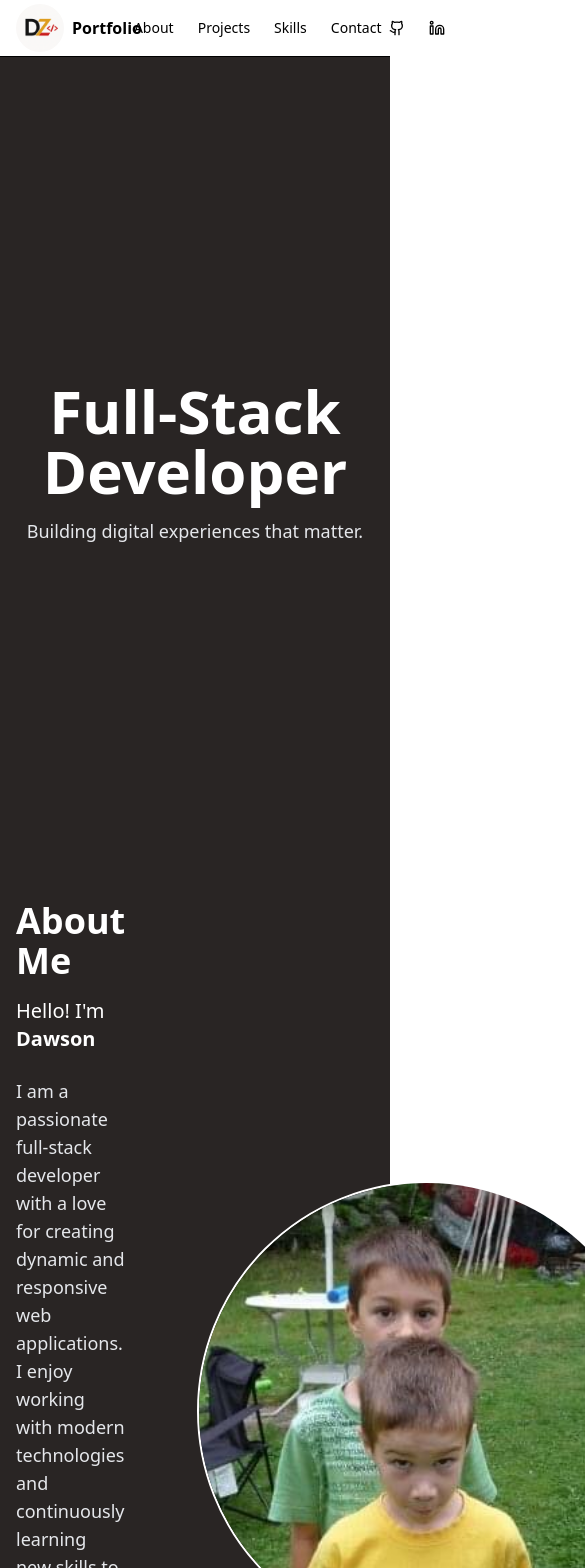
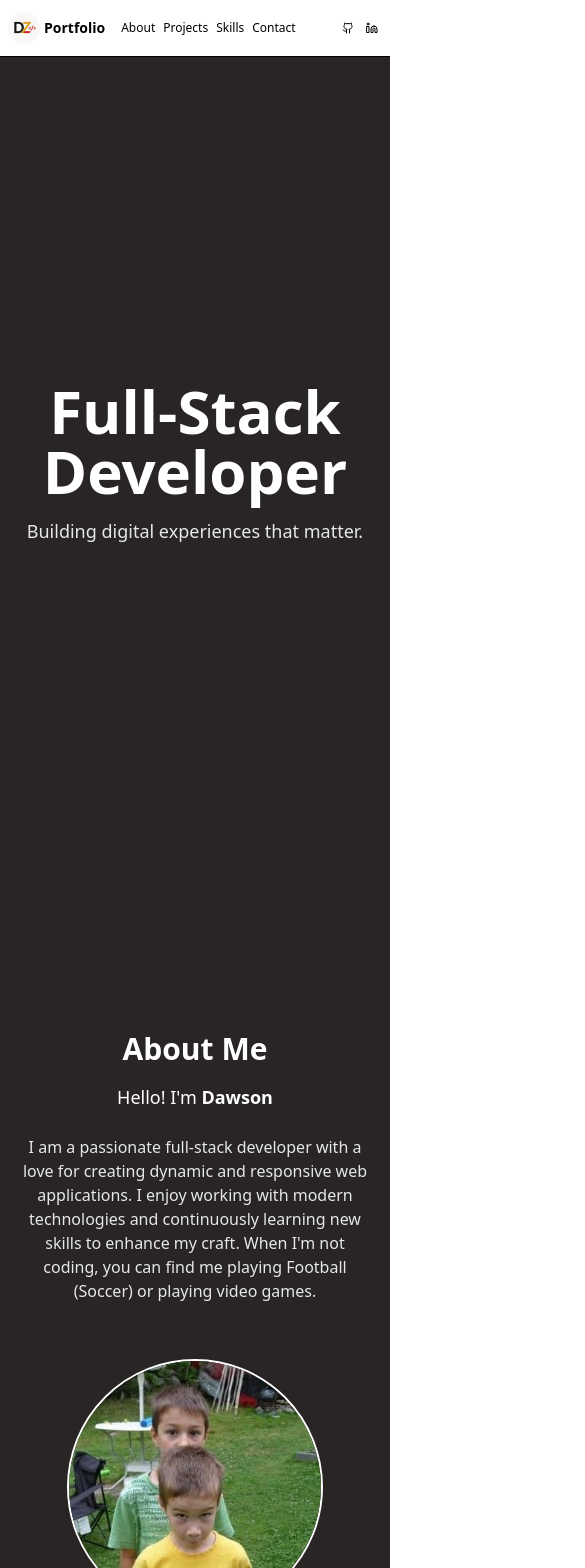
Before and after one commit to DawsonZorn/Personal-Portfolio, a React (Vite) app: page / in a window 390 px wide. Shown: the top 1568 px of the page, 585 px wide, since content can reach past the window. Built offline with nearby package versions, Linux system fonts and the light colour scheme.

Commit message:
Feat: Added Mobile/Smaller screen view compatability for better viewing of content

```diff
--- a/src/components/about.jsx
+++ b/src/components/about.jsx
@@ -2,25 +2,27 @@ import Image from '../../public/image.jpg';
 
 export default function About() {
   return (
-    <div id="about" className="w-full min-h-screen flex items-center justify-center px-4 bg-stone-800">
-      <div className="max-w-6xl mx-auto flex items-center gap-6">
-        <div className="flex-1 pr-6">
-          <h1 className="text-4xl text-white font-bold mb-4">About Me</h1>
-          <p className="text-xl text-white mb-6">
+    <div id="about" className="w-full min-h-screen bg-stone-800 flex items-center justify-center px-4">
+      <div className="max-w-6xl mx-auto flex flex-col lg:flex-row items-center gap-6 lg:gap-12">
+        {/* Text content */}
+        <div className="flex-1 text-center lg:text-left lg:pr-6">
+          <h1 className="text-3xl sm:text-4xl text-white font-bold mb-4">About Me</h1>
+          <p className="text-lg sm:text-xl text-white mb-6">
             Hello! I'm <span className="font-semibold">Dawson</span>
           </p>
-          <p className="text-lg text-gray-200 mb-8">
+          <p className="text-base sm:text-lg text-gray-200 mb-8">
             I am a passionate full-stack developer with a love for creating dynamic and responsive web applications.
             I enjoy working with modern technologies and continuously learning new skills to enhance my craft.
             When I'm not coding, you can find me playing Football (Soccer) or playing video games.
           </p>
         </div>
 
-        <div className="flex-shrink-0 ml-6">
+        {/* Image */}
+        <div className="flex-shrink-0">
           <img
             src={Image}
             alt="Profile"
-            className="w-115 h-115 rounded-full border-2 border-white object-cover"
+            className="w-64 h-64 sm:w-80 sm:h-80 lg:w-96 lg:h-96 rounded-full border-2 border-white object-cover"
           />
         </div>
       </div>
--- a/src/components/navBar.jsx
+++ b/src/components/navBar.jsx
@@ -4,14 +4,14 @@ import DZ from '../../public/DZ.png'
 export default function NavBar() {
   return (
     <header className="sticky top-0 z-50 w-full border-b bg-background/95 backdrop-blur supports-[backdrop-filter]:bg-background/60">
-      <div className="w-full max-w-7xl mx-auto flex h-14 items-center px-4">
-        <div className="mr-4 flex">
-          <a href="/" className="mr-6 flex items-center space-x-2">
-            <img src={DZ} alt="Dawson Zorn Logo" className="h-12 w-12 rounded-full" />
-            <span className="font-bold">Portfolio</span>
+      <div className="w-full max-w-7xl mx-auto flex h-14 items-center px-2 sm:px-4">
+        <div className="mr-2 sm:mr-4 flex">
+          <a href="/" className="mr-2 sm:mr-6 flex items-center space-x-1 sm:space-x-2">
+            <img src={DZ} alt="Dawson Zorn Logo" className="h-8 w-8 sm:h-12 sm:w-12 rounded-full" />
+            <span className="font-bold text-sm sm:text-base">Portfolio</span>
           </a>
         </div>
-        <nav className="flex items-center space-x-6 text-sm font-medium">
+        <nav className="flex items-center space-x-2 sm:space-x-6 text-xs sm:text-sm font-medium">
           <a href="#about" className="transition-colors hover:text-foreground/80">
             About
           </a>
@@ -25,13 +25,13 @@ export default function NavBar() {
             Contact
           </a>
         </nav>
-        <div className="flex flex-1 items-center justify-end space-x-2">
-          <a href="https://github.com/DawsonZorn" target="_blank" className="p-2">
-            <Github className="h-4 w-4" />
+        <div className="flex flex-1 items-center justify-end space-x-1 sm:space-x-2">
+          <a href="https://github.com/DawsonZorn" target="_blank" className="p-1 sm:p-2">
+            <Github className="h-3 w-3 sm:h-4 sm:w-4" />
             <span className="sr-only">GitHub</span>
           </a>
-          <a href="https://www.linkedin.com/in/dawson-zorn-28961924b/" target="_blank" className="p-2">
-            <Linkedin className="h-4 w-4" />
+          <a href="https://www.linkedin.com/in/dawson-zorn-28961924b/" target="_blank" className="p-1 sm:p-2">
+            <Linkedin className="h-3 w-3 sm:h-4 sm:w-4" />
             <span className="sr-only">LinkedIn</span>
           </a>
         </div>
```
